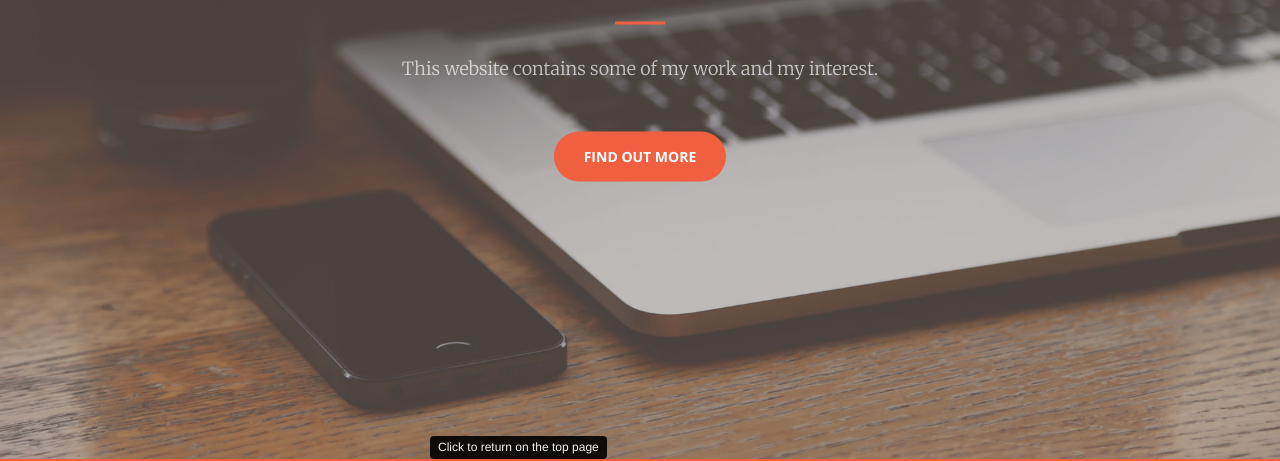
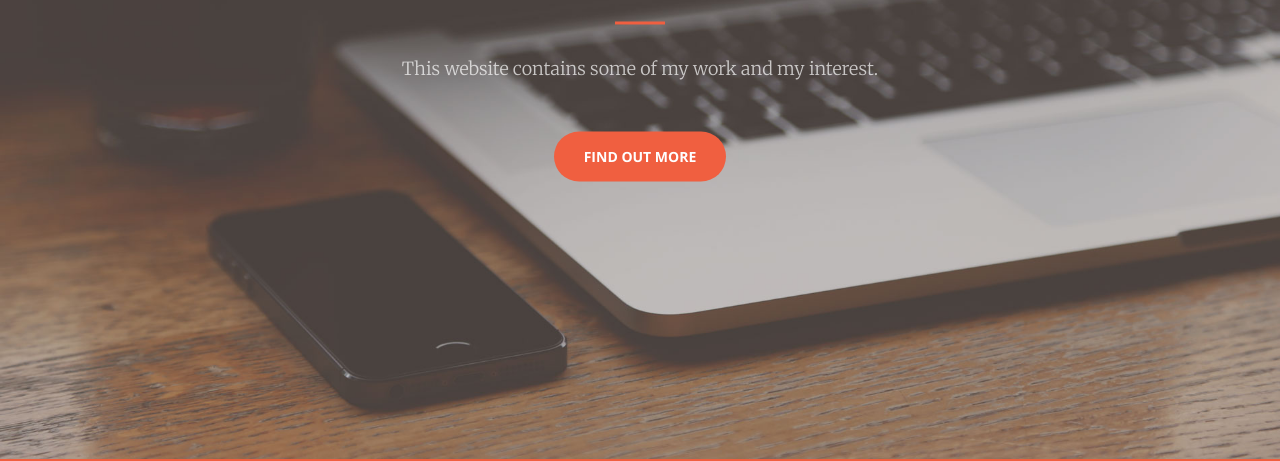
Before and after one commit to misbamulla/misbamulla.github.io, a plain HTML site: page index.html in a window 1280 px wide. Shown: the part 341-802 px from the top of the page. Drawn offline with nearby package versions, Linux system fonts and the light colour scheme.

Commit message:
Bugs fixed

```diff
--- a/index.html
+++ b/index.html
@@ -309,7 +309,7 @@
                     </ul>
                     <hr class="small">
                     <p class="text-muted">Copyright © Misba Mulla 2017</p>
-                    <a id="back-to-top" href="#top" class="btn btn-primary btn-lg back-to-top" role="button" title="Click to return on the top page" data-toggle="tooltip" data-placement="left"><span class="glyphicon glyphicon-chevron-up"></span></a>
+                    <a id="back-to-top" href="#top" class="btn btn-primary btn-lg back-to-top" role="button" data-toggle="tooltip" data-placement="left"><span class="glyphicon glyphicon-chevron-up"></span></a><!--title="Click to return on the top page"-->
                 </div>
 
             </div>
```
